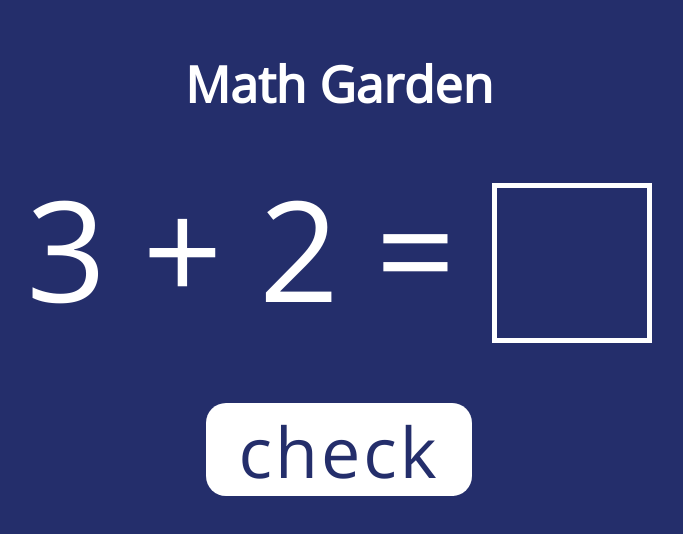
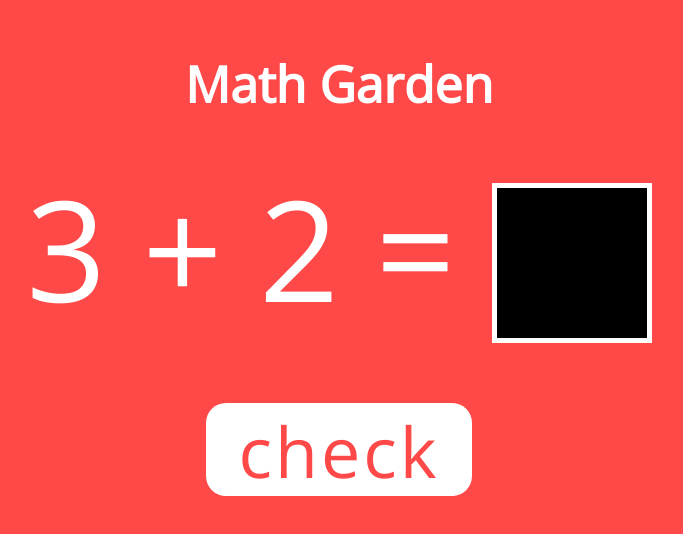
Before and after one commit to akhilmuraliai/Draw-The-Digit, a plain HTML site: page index.html in a window 1280 px wide. Both pictures are taken after a click on the button "check". Shown: the whole page, without its empty margins (309-992 px from the left). Drawn offline with nearby package versions, Linux system fonts and the light colour scheme.

Commit message:
Canvas is Ready to draw, BGColor changed

```diff
--- a/css/styles.css
+++ b/css/styles.css
@@ -1,6 +1,6 @@
 body {
 font-family: 'Open Sans', cursive;
-background-color: #242E6B;
+background-color: #FF4848;
 width: 100%;
 background-position: top;
 background-repeat: no-repeat;
@@ -39,7 +39,7 @@ h2{
     border-radius: 20px;
     border-width: 0;
     cursor: pointer;
-    color: #242E6B;
+    color: #FF4848;
     line-height: 70px;
     font-family: 'Open Sans', cursive;
     font-size: 70px;
@@ -50,6 +50,6 @@ h2{
 }
 
 .btn:hover{
-    background-color: #242E6B;
+    background-color: #FF4848;
     color: #FFFFFF;
 }
--- /dev/null
+++ b/drawing.js
@@ -0,0 +1,98 @@
+const BG_COLOR = '#000000'
+const LINE_COLOR = '#FFFFFF'
+const LINE_WD = 15
+
+var currentX = 0
+var currentY = 0
+var previousX = 0
+var previousY = 0
+
+var canvas
+var context
+
+function prepareCanvas() {
+    console.log('Preparing canvas')
+
+    canvas = document.getElementById('my-canvas')
+    context = canvas.getContext('2d')
+
+    context.fillStyle = BG_COLOR
+    context.fillRect(0, 0, canvas.clientWidth, canvas.clientHeight)
+
+    context.strokeStyle = LINE_COLOR
+    context.lineWidth = LINE_WD
+    context.lineJoin = 'round'
+
+    var isPainting = false
+
+    // mouse events
+    document.addEventListener('mousedown', (event) => {
+        // console.log("Mouse Down")
+        isPainting = true
+
+        currentX = event.clientX - canvas.offsetLeft
+        currentY = event.clientY - canvas.offsetTop
+    })
+
+    document.addEventListener('mousemove', (event) => {
+        if (isPainting) {
+            previousX = currentX
+            currentX = event.clientX - canvas.offsetLeft
+
+            previousY = currentY
+            currentY = event.clientY - canvas.offsetTop
+
+            draw();
+        }
+    })
+
+    document.addEventListener('mouseup', (event) => {
+        // console.log("Mouse Up")
+        isPainting = false
+    })
+
+    canvas.addEventListener('mouseleave', (event) => {
+        isPainting = false
+    })
+
+    // Touch Events
+    canvas.addEventListener('touchstart', (event) => {
+        console.log("Touch Down")
+        isPainting = true
+        currentX = event.touches[0].clientX - canvas.offsetLeft
+        currentY = event.touches[0].clientY - canvas.offsetTop
+    })
+
+    canvas.addEventListener('touchcancel', (event) => {
+        isPainting = false
+    })
+
+    canvas.addEventListener('touchmove', (event) => {
+        if (isPainting) {
+            previousX = currentX
+            currentX = event.touches[0].clientX - canvas.offsetLeft
+
+            previousY = currentY
+            currentY = event.touches[0].clientY - canvas.offsetTop
+
+            draw();
+        }
+    })
+}
+
+function draw() {
+    context.beginPath()
+    context.moveTo(previousX, previousY)
+    context.lineTo(currentX, currentY)
+    context.closePath()
+    context.stroke()
+}
+
+function clearCanvas() {
+    currentX = 0
+    currentY = 0
+    previousX = 0
+    previousY = 0
+
+    context.fillRect(0, 0, canvas.clientWidth, canvas.clientHeight)
+}
--- a/index.html
+++ b/index.html
@@ -22,6 +22,7 @@
     <!-- <script src="https://cdn.jsdelivr.net/npm/bootstrap@5.0.0-beta1/dist/js/bootstrap.bundle.min.js" integrity="sha384-ygbV9kiqUc6oa4msXn9868pTtWMgiQaeYH7/t7LECLbyPA2x65Kgf80OJFdroafW" crossorigin="anonymous"></script> -->
 
     <!-- Javascript Files -->
+    <script src='drawing.js'></script>
 </head>
 
 <body>
@@ -48,7 +49,13 @@
             // prediction.as1D().argMax().print();
             // result.as1D().argMax().print();
         }
+
         loadModel()
+        prepareCanvas()
+
+        document.getElementById('checkAnswer').addEventListener('click', () => {
+            clearCanvas()
+        })
     </script>
 
 
```
